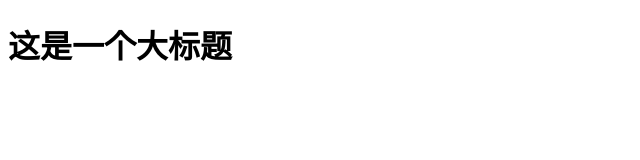
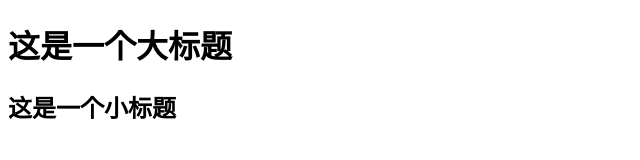
Before and after one commit to QiaoMuTian/project_1, a plain HTML site: page index.html in a window 1280 px wide. Shown: the whole page, without its empty margins (0-640 px from the left). Drawn offline with Linux system fonts and the light colour scheme.

Commit message:
直接保存

```diff
--- a/index.html
+++ b/index.html
@@ -8,5 +8,6 @@
 </head>
 <body>
 	<h1>这是一个大标题</h1>
+	<h2>这是一个小标题</h2>
 </body>
 </html>
```
Also changed, not shown: index.css (added), index.js (added).
